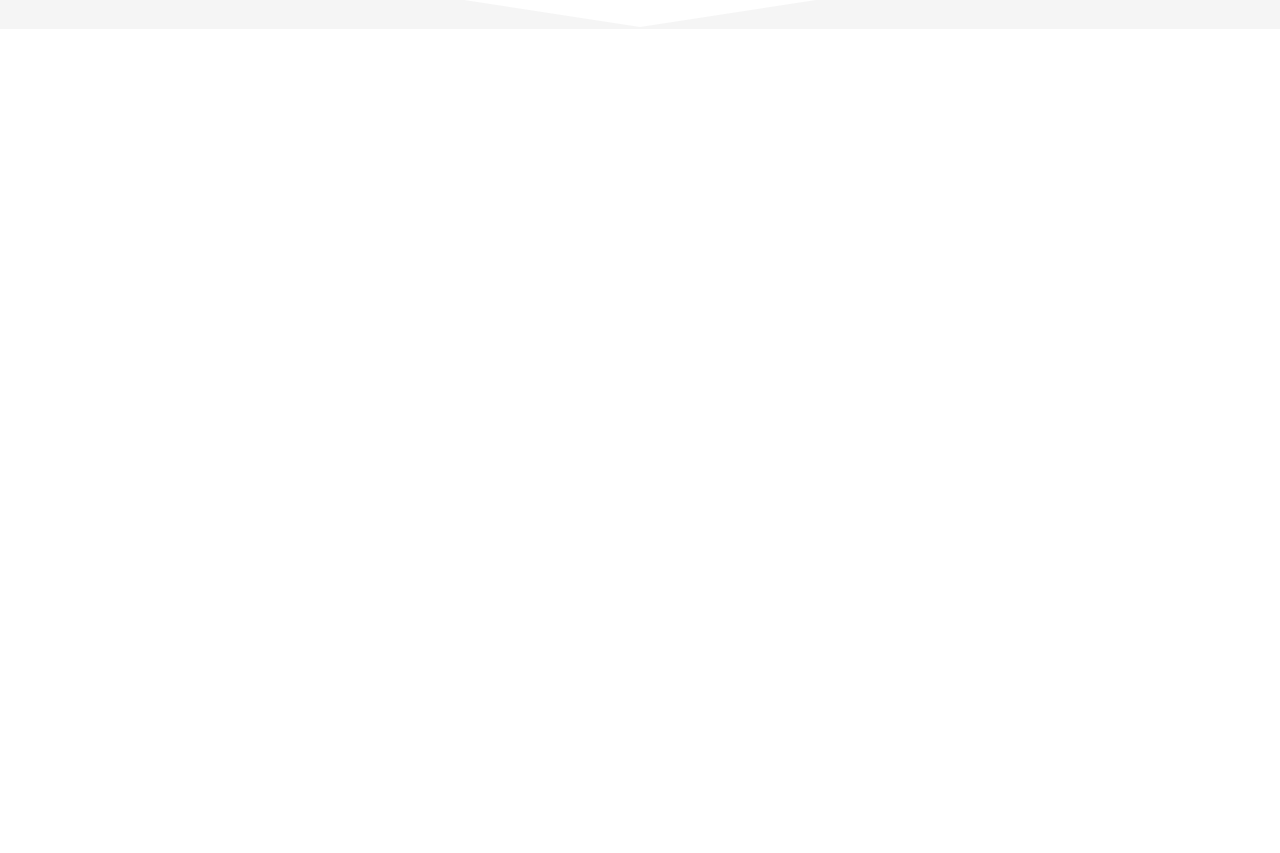
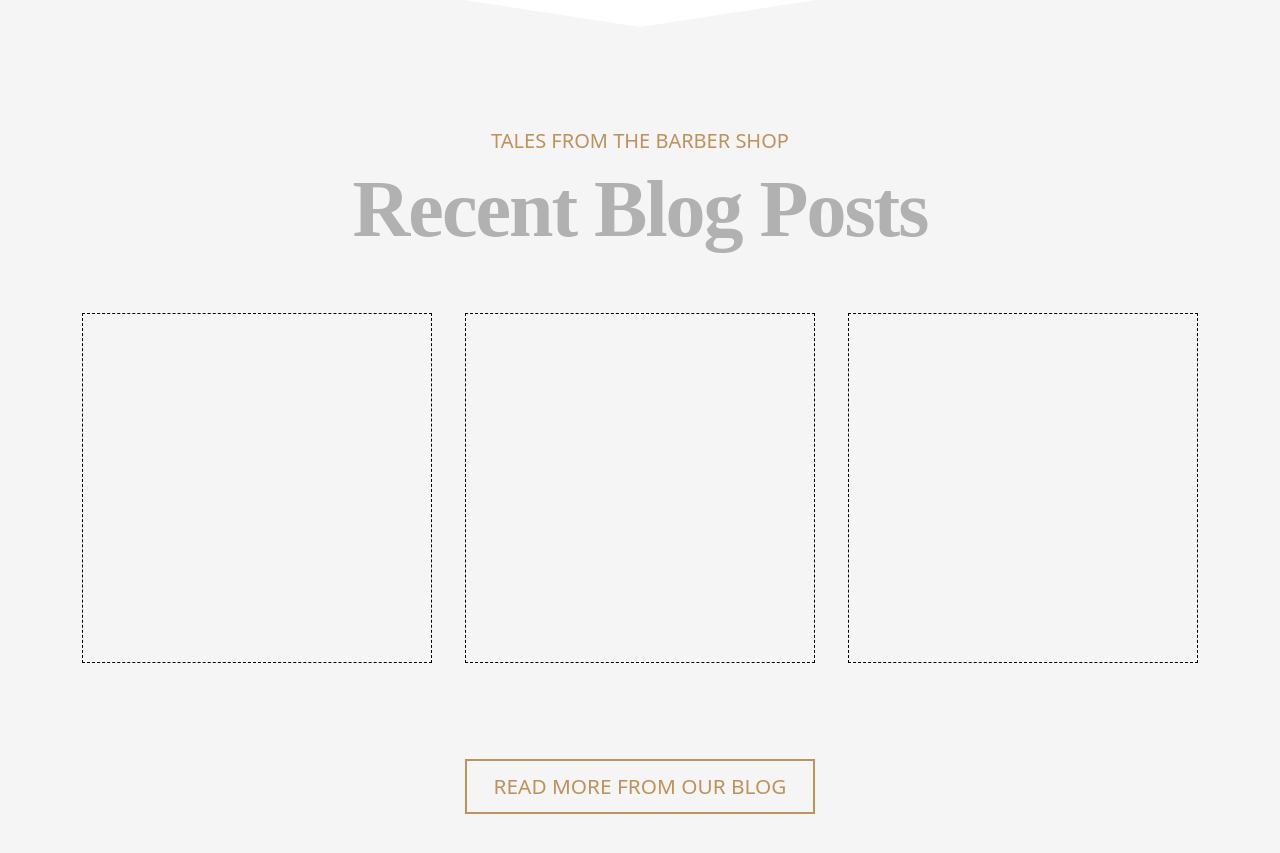
Before and after one commit to claudiuhuhulia/proj-html-vuejs, a Vue app: page / in a window 1280 px wide. Shown: the part 4600-5453 px from the top of the page. Before the commit the page ends 4629 px from the top, so only its background shows below. Built offline with nearby package versions, Linux system fonts and the light colour scheme.

Commit message:
added posts section

```diff
--- a/src/App.vue
+++ b/src/App.vue
@@ -5,8 +5,9 @@ import AppAward from './components/AppAward.vue';
 import AppGrooming from './components/AppGrooming.vue';
 import AppShop from './components/AppShop.vue';
 import AppReviw from './components/AppReviews.vue'
+import AppPosts from './components/AppPosts.vue'
 export default {
-  components: { AppHeader, AppFooter, AppAward, AppGrooming, AppShop, AppReviw }
+  components: { AppHeader, AppFooter, AppAward, AppGrooming, AppShop, AppReviw, AppPosts }
 }
 
 </script>
@@ -21,6 +22,8 @@ export default {
   <AppShop />
 
   <AppReviw />
+
+  <AppPosts />
 </template>
 
 <style lang="scss">
--- /dev/null
+++ b/src/components/AppPosts.vue
@@ -0,0 +1,43 @@
+<script></script>
+
+<template>
+    <main>
+        <div class="title-section d-flex justify-content-center align-items-center flex-column ">
+            <h5>TALES FROM THE BARBER SHOP</h5>
+            <h1>Recent Blog Posts</h1>
+        </div>
+
+        <section class="container grooming-services d-flex justify-content-between mt-5 ">
+            <div class="my-card"></div>
+            <div class="my-card"></div>
+            <div class="my-card"></div>
+        </section>
+
+
+        <div class="footer-section d-flex justify-content-center my-5">
+            <div class="my-btn my-5">
+                READ MORE FROM OUR BLOG
+            </div>
+        </div>
+    </main>
+</template>
+
+<style scoped lang="scss">
+@use '../assets/scss/style.scss' as *;
+
+main {
+    background-color: #f5f5f5;
+}
+
+.title-section {
+    padding-top: 100px;
+}
+
+.my-btn {
+    width: 350px;
+}
+
+.footer-section {
+    padding-bottom: 75px;
+}
+</style>
--- a/src/components/AppReviews.vue
+++ b/src/components/AppReviews.vue
@@ -26,7 +26,7 @@
         </section>
 
     </div>
-    <svg class="fusion-big-triangle-candy " xmlns="http://www.w3.org/2000/svg" version="1.1" width="100%" height="100"
+    <svg class="fusion-big-triangle-candy" xmlns="http://www.w3.org/2000/svg" version="1.1" width="100%" height="100"
         viewBox="0 0 100 100" preserveAspectRatio="none" style="fill:rgb(255, 255, 255);padding:0;">
         <path d="M0 100 L50 2 L100 100 Z"></path>
     </svg>
```
